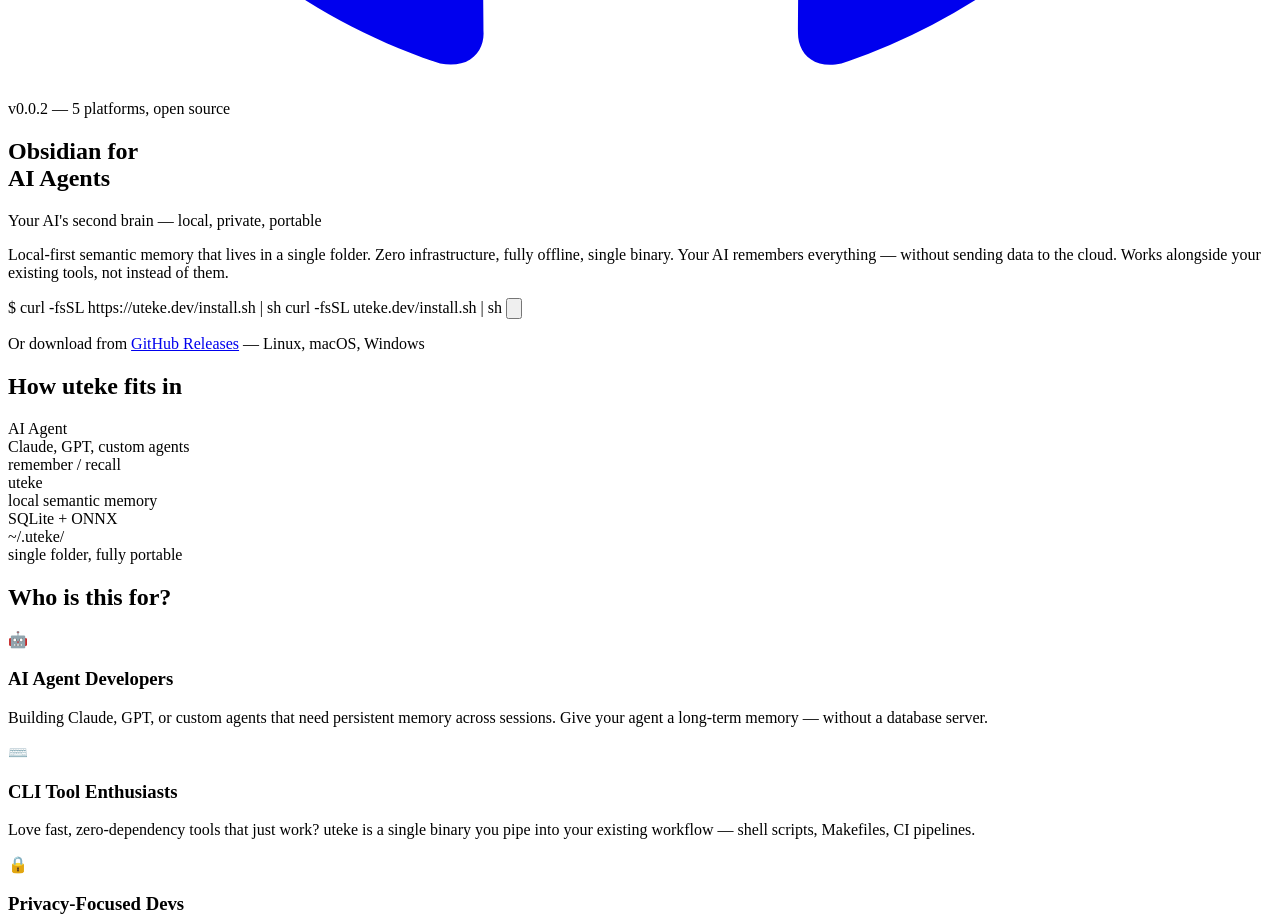
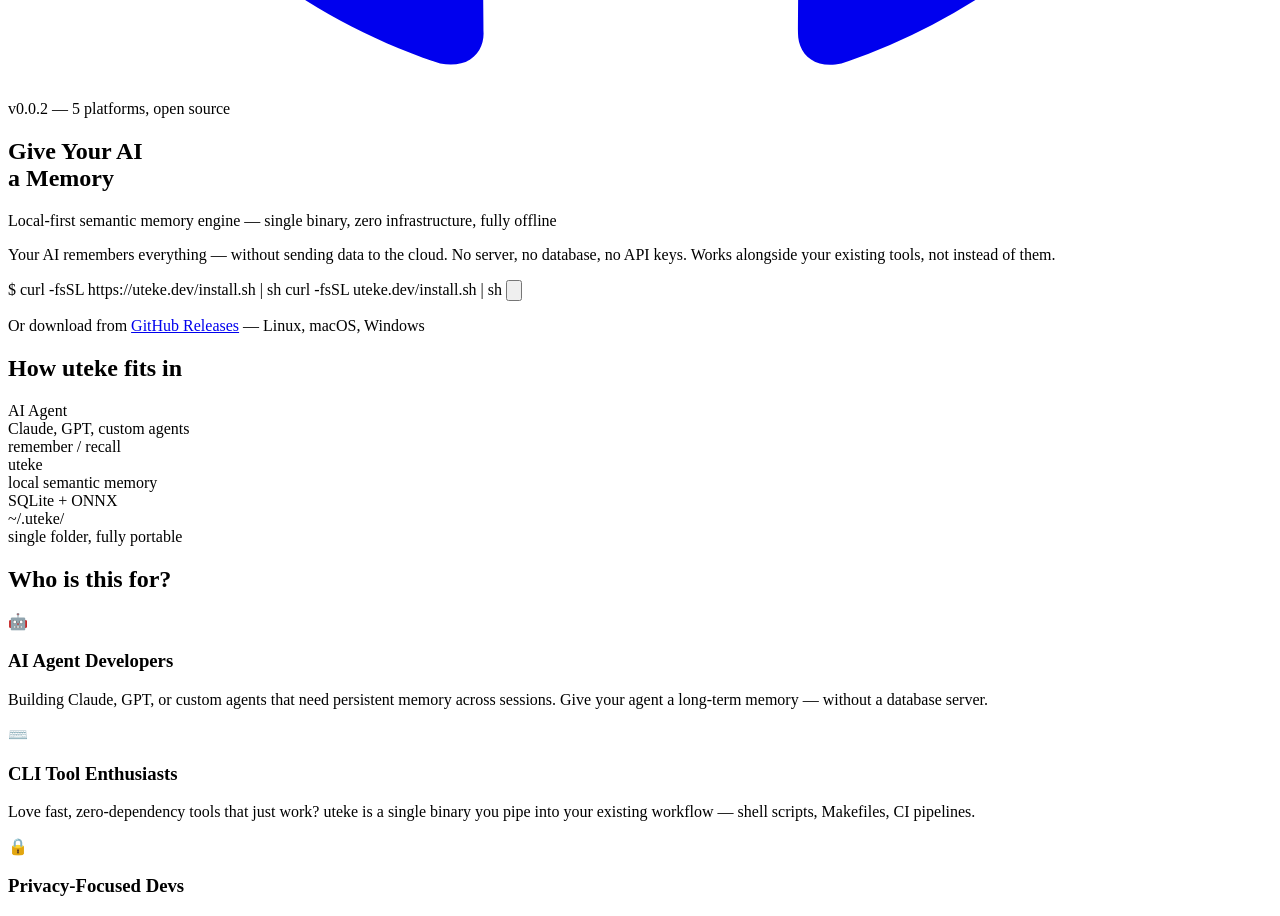
Before and after one commit to codecoradev/uteke, a SvelteKit app in the folder website/: page / in a window 1280 px wide. Shown: the part 2480-3396 px from the top of the page. Built offline with nearby package versions, Linux system fonts and the light colour scheme.

Commit message:
fix(website): rename hero from 'Obsidian for AI Agents' to 'Give Your AI a Memory'
- More universal — works for dev and non-dev audience
- Technical detail moved to tagline
- Updated OG/meta tags in app.html

```diff
--- a/website/src/app.html
+++ b/website/src/app.html
@@ -4,9 +4,9 @@
 		<meta charset="utf-8" />
 		<meta name="viewport" content="width=device-width, initial-scale=1" />
 		<link rel="icon" href="/favicon.png" />
-<meta name="description" content="uteke — Obsidian for AI agents. Local-first semantic memory. Single binary, zero infra, fully offline. Your AI's second brain." />
-	<meta property="og:title" content="uteke — Obsidian for AI Agents" />
-	<meta property="og:description" content="Local-first semantic memory for AI agents. Single binary, zero infra, fully offline." />
+<meta name="description" content="uteke — Local-first semantic memory engine for AI agents. Single binary, zero infrastructure, fully offline. Give your AI a memory that stays on your machine." />
+<meta property="og:title" content="uteke — Give Your AI a Memory" />
+<meta property="og:description" content="Local-first semantic memory engine for AI agents. Single binary, zero infrastructure, fully offline." />
 		<meta property="og:type" content="website" />
 		%sveltekit.head%
 	</head>
--- a/website/src/routes/+page.svelte
+++ b/website/src/routes/+page.svelte
@@ -77,8 +77,8 @@
 </script>
 
 <svelte:head>
-	<title>uteke — Obsidian for AI Agents</title>
-	<meta name="description" content="uteke — Obsidian for AI agents. Local-first semantic memory. Single binary, zero infra, fully offline. Your AI's second brain." />
+	<title>uteke — Give Your AI a Memory</title>
+	<meta name="description" content="uteke — Local-first semantic memory engine for AI agents. Single binary, zero infrastructure, fully offline. Give your AI a memory that stays on your machine." />
 </svelte:head>
 
 <!-- Hero -->
@@ -89,17 +89,17 @@
 	</div>
 
 	<h1 class="text-4xl sm:text-5xl md:text-7xl font-bold tracking-tight mb-4">
-		Obsidian for<br />
-		<span class="hero-accent">AI Agents</span>
+		Give Your AI<br />
+		<span class="hero-accent">a Memory</span>
 	</h1>
 
-	<p class="hero-tagline text-sm md:text-base font-medium text-[var(--color-accent)] mb-6 tracking-wide uppercase">
-		Your AI's second brain — local, private, portable
+	<p class="hero-tagline text-sm md:text-base font-medium text-[var(--color-accent)] mb-6 tracking-wide">
+		Local-first semantic memory engine — single binary, zero infrastructure, fully offline
 	</p>
 
 	<p class="text-base md:text-xl text-[var(--color-text-muted)] max-w-2xl mx-auto mb-10 leading-relaxed">
-		Local-first semantic memory that lives in a single folder. Zero infrastructure, fully offline, single binary.
-		Your AI remembers everything — without sending data to the cloud. Works alongside your existing tools, not instead of them.
+		Your AI remembers everything — without sending data to the cloud. No server, no database, no API keys.
+		Works alongside your existing tools, not instead of them.
 	</p>
 
 	<!-- Install -->
```
